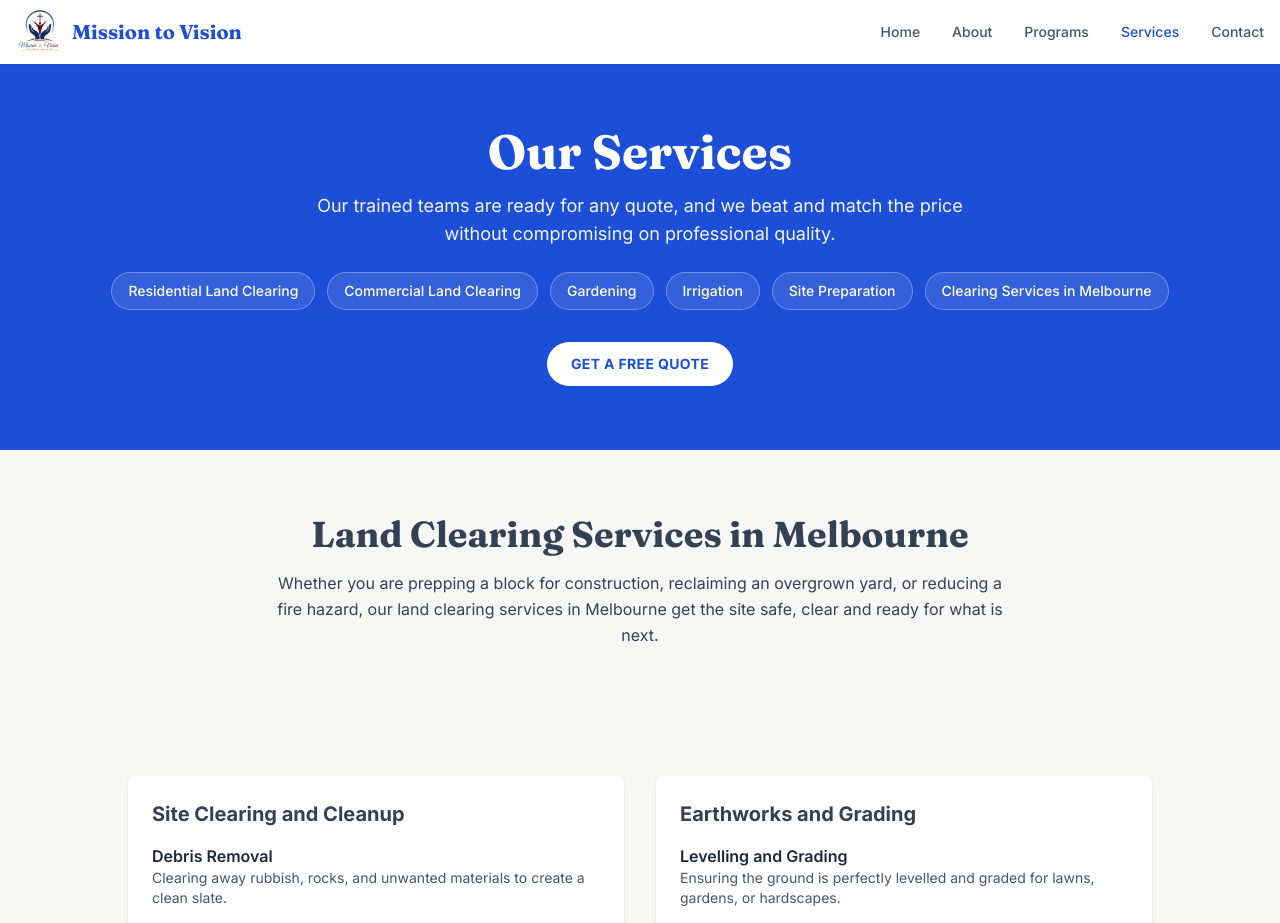
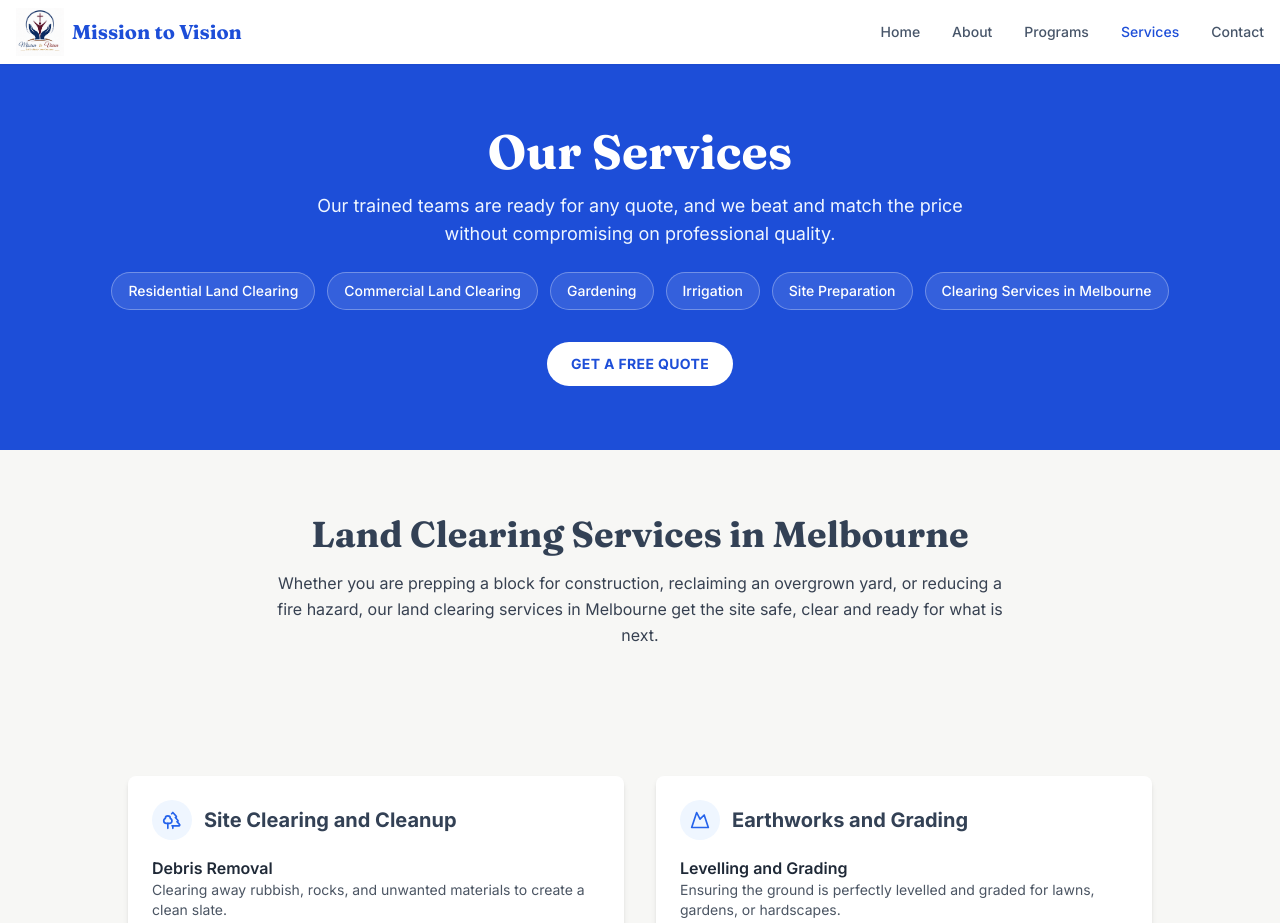
Before and after one commit to Philadelphia-Church/mission-to-vision, a React (Vite) app: page /services in a window 1280 px wide. Shown: the top 923 px of the page. Built offline with nearby package versions, Linux system fonts and the light colour scheme.

Commit message:
Add icon-based placeholder visuals to Services page category cards

```diff
--- a/src/pages/Services.tsx
+++ b/src/pages/Services.tsx
@@ -1,4 +1,5 @@
 import { Link } from 'react-router-dom'
+import { Trees, Mountain, Droplets, Home } from 'lucide-react'
 
 const quickServices = [
   'Residential Land Clearing',
@@ -12,6 +13,7 @@ const quickServices = [
 const serviceGroups = [
   {
     title: 'Site Clearing and Cleanup',
+    icon: Trees,
     items: [
       {
         name: 'Debris Removal',
@@ -29,6 +31,7 @@ const serviceGroups = [
   },
   {
     title: 'Earthworks and Grading',
+    icon: Mountain,
     items: [
       {
         name: 'Levelling and Grading',
@@ -46,6 +49,7 @@ const serviceGroups = [
   },
   {
     title: 'Trenching and Drainage',
+    icon: Droplets,
     items: [
       {
         name: 'Irrigation Trenches',
@@ -63,6 +67,7 @@ const serviceGroups = [
   },
   {
     title: 'Hardscape Preparation',
+    icon: Home,
     items: [
       {
         name: 'Patio and Pathway Bases',
@@ -130,7 +135,12 @@ export default function Services() {
         <div className="grid md:grid-cols-2 gap-8 max-w-5xl mx-auto">
           {serviceGroups.map((group) => (
             <div key={group.title} className="card">
-              <h3 className="font-bold text-xl mb-4 text-secondary-700">{group.title}</h3>
+              <div className="flex items-center gap-3 mb-4">
+                <span className="flex items-center justify-center h-10 w-10 rounded-full bg-primary-50 text-primary-600 flex-shrink-0">
+                  <group.icon size={20} />
+                </span>
+                <h3 className="font-bold text-xl text-secondary-700">{group.title}</h3>
+              </div>
               <ul className="space-y-3">
                 {group.items.map((item) => (
                   <li key={item.name}>
```
